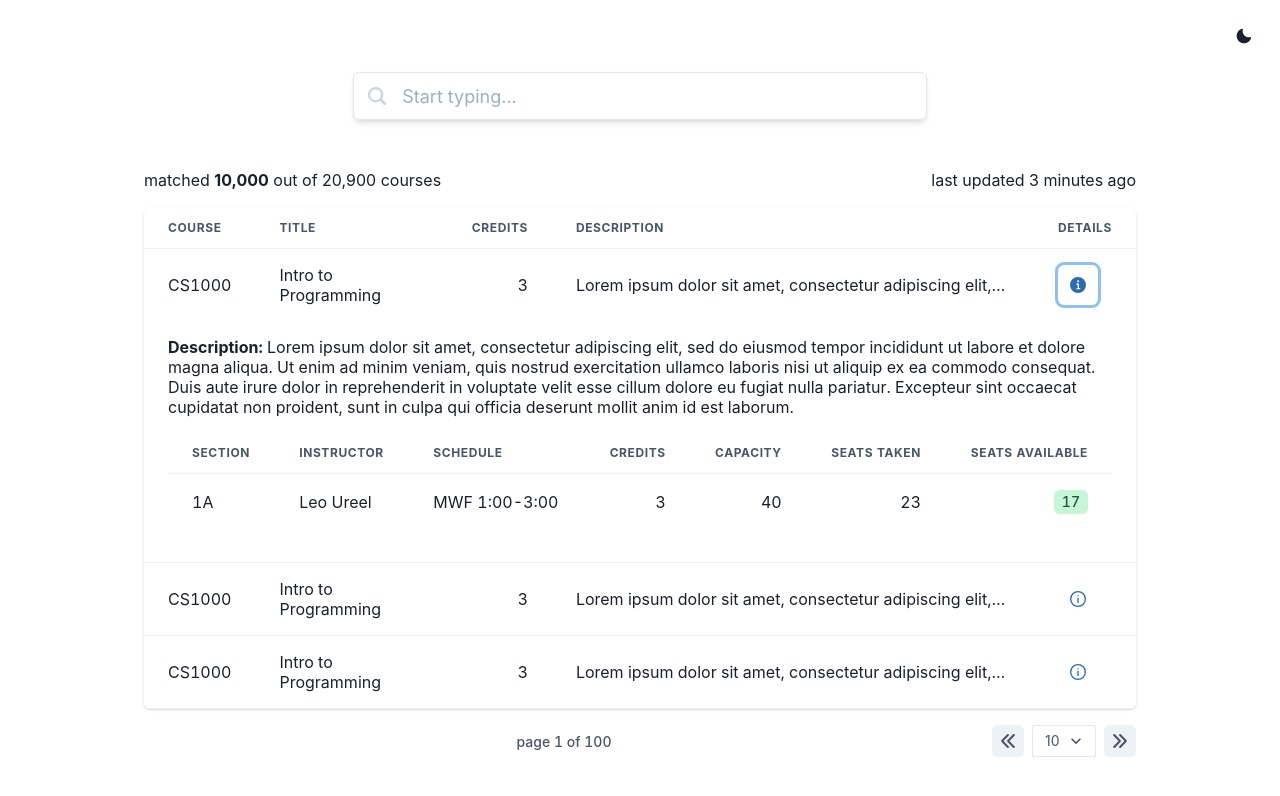
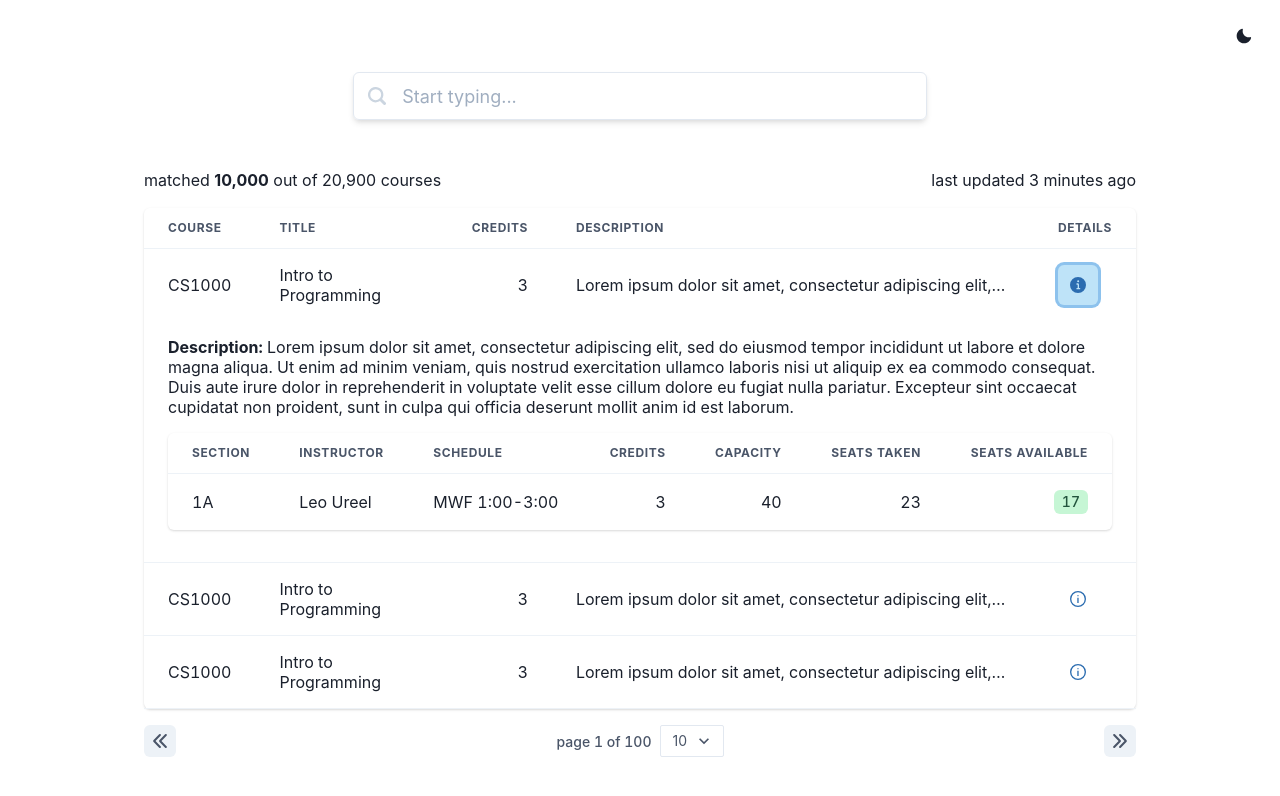
Before and after one commit to Michigan-Tech-Courses/frontend, a Next.js app: page / in a window 1280 px wide. Both pictures are taken after a click on the button 1077 px from the left and 285 px from the top of the page. Shown: the top 796 px of the page. Built offline with nearby package versions, Linux system fonts and the light colour scheme.

Commit message:
Space out page buttons

```diff
--- a/components/table.tsx
+++ b/components/table.tsx
@@ -25,7 +25,7 @@ const TableRow = () => {
 				<Td borderBottomWidth={isOpen ? 0 : ''} isNumeric>{SAMPLE_COURSE.credits}</Td>
 				<Td borderBottomWidth={isOpen ? 0 : ''} w="50%" display={{base: 'none', md: 'table-cell'}}><Text noOfLines={1} as="span">{SAMPLE_COURSE.description}</Text></Td>
 				<Td borderBottomWidth={isOpen ? 0 : ''}>
-					<IconButton variant="ghost" colorScheme="blue" onClick={onToggle} aria-label={isOpen ? 'Hide course details' : 'Show course details'}>
+					<IconButton variant="ghost" colorScheme="blue" onClick={onToggle} aria-label={isOpen ? 'Hide course details' : 'Show course details'} isActive={isOpen}>
 						{isOpen ? <InfoIcon/> : <InfoOutlineIcon/>}
 					</IconButton>
 				</Td>
@@ -39,7 +39,7 @@ const TableRow = () => {
 							{SAMPLE_COURSE.description}
 						</span>
 
-						<Table my="1rem" className={styles.tableWithoutBottomBorder} size={tableSize}>
+						<Table my="1rem" className={styles.tableWithoutBottomBorder} size={tableSize} variant="simple" boxShadow="base" borderRadius="md">
 							<Thead>
 								<Tr>
 									<Th>Section</Th>
@@ -91,21 +91,20 @@ const DataTable = () => {
 					<TableCaption p="0" mb="1rem">
 
 						<HStack w="100%">
-							<Spacer/>
-
-							<div>
-              page 1 of 100
-							</div>
+							<IconButton aria-label="Move back a page" size="sm"><ArrowLeftIcon/></IconButton>
 
 							<Spacer/>
 
-							<IconButton aria-label="Move back a page" size="sm"><ArrowLeftIcon/></IconButton>
+							<HStack>
+								<Text>page 1 of 100</Text>
+								<Select w="auto" size="sm" aria-label="Change number of rows per page">
+									<option>10</option>
+									<option>20</option>
+									<option>50</option>
+								</Select>
+							</HStack>
 
-							<Select w="auto" size="sm" aria-label="Change number of rows per page">
-								<option>10</option>
-								<option>20</option>
-								<option>50</option>
-							</Select>
+							<Spacer/>
 
 							<IconButton aria-label="Move forward a page" size="sm"><ArrowRightIcon/></IconButton>
 						</HStack>
```
